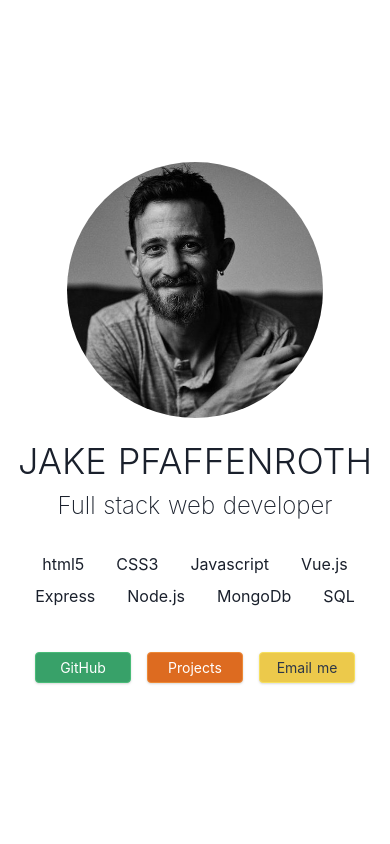
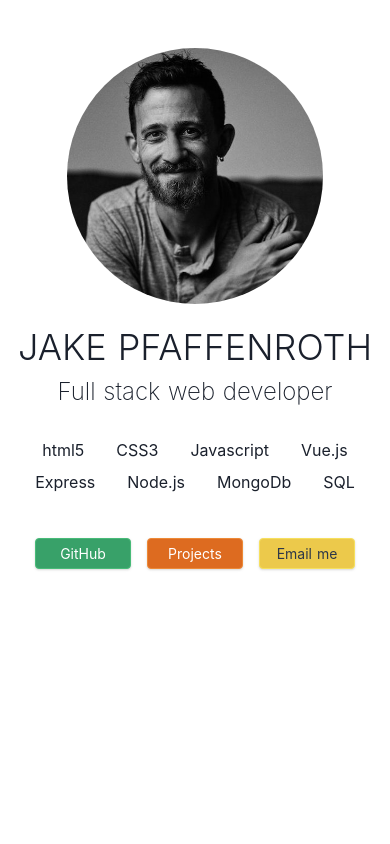
Before and after one commit to jakepfaffenroth/portfolio, a Nuxt app: page / in a window 390 px wide. Shown: the top 844 px of the page. Built offline with nearby package versions, Linux system fonts and the light colour scheme.

Commit message:
tweaked padding on mobile

```diff
--- a/pages/index.vue
+++ b/pages/index.vue
@@ -2,7 +2,7 @@
   <div>
     <div
       id="hello"
-      class="h-screen flex items-center justify-center text-center"
+      class="h-screen flex pt-12 sm:pt-0 sm:items-center justify-center text-center"
     >
       <div class="text-gray-900">
         <photo class="h-64 w-64 m-auto rounded-full" />
```
